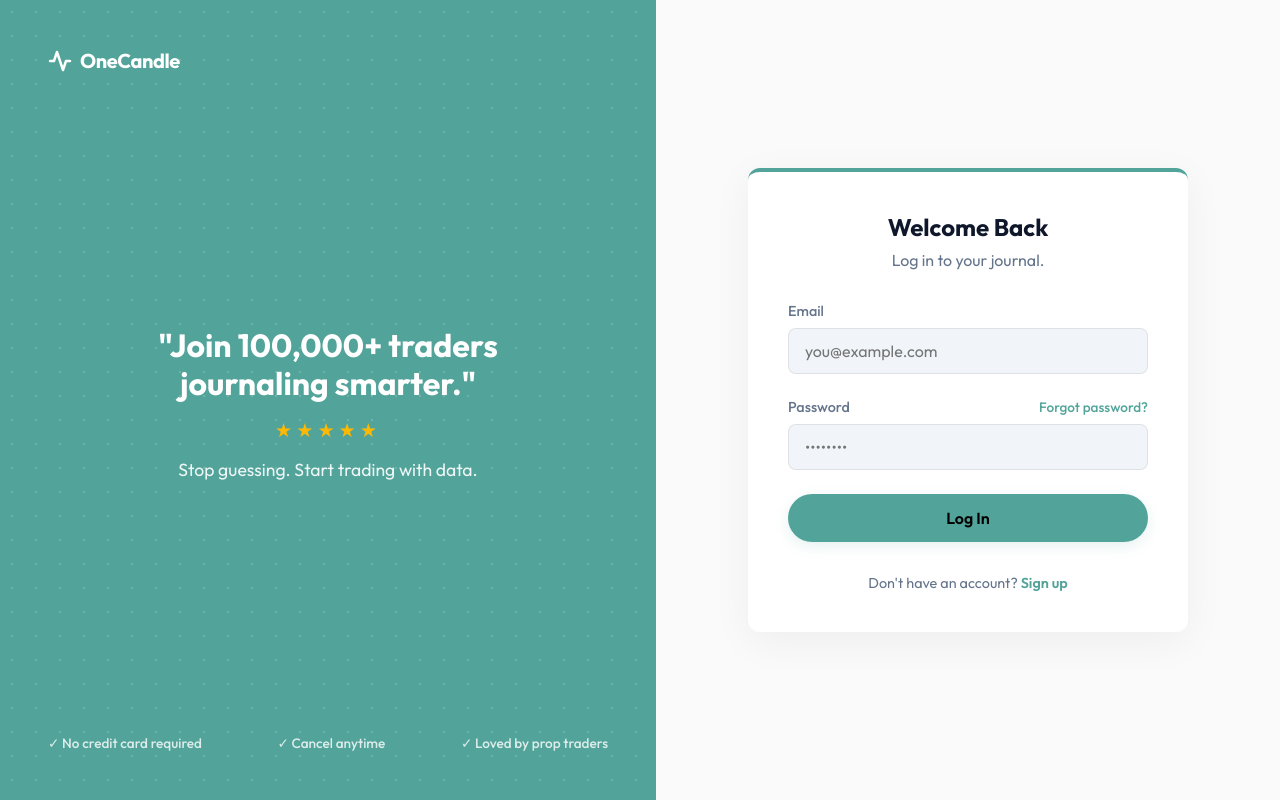
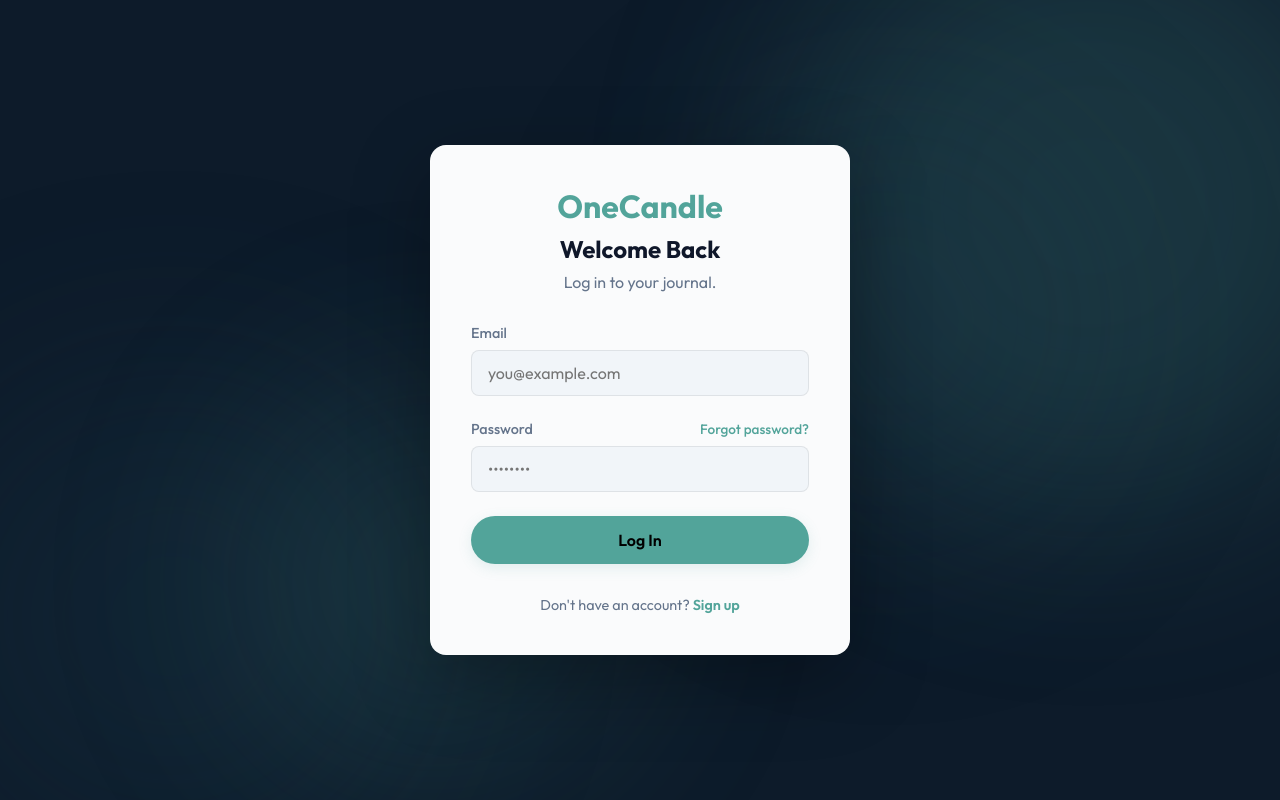
Before and after one commit to caleblim-code/one-candle, a Next.js app: page /login in a window 1280 px wide. Built offline with nearby package versions, Linux system fonts and the light colour scheme.

Commit message:
style: implement unified animated ambient backgrounds for landing and auth pages

```diff
--- a/src/app/(auth)/forgot-password/page.tsx
+++ b/src/app/(auth)/forgot-password/page.tsx
@@ -37,8 +37,8 @@
   return (
     <div className="auth-card animate-fade-in">
       <div style={{ textAlign: 'center', marginBottom: '2rem' }}>
-        <h1 className="mobile-only" style={{ color: 'var(--accent)', marginBottom: '0.5rem', fontSize: '2rem' }}>OneCandle</h1>
-        <h2 className="desktop-only" style={{ fontSize: '1.5rem', marginBottom: '0.5rem' }}>Reset Password</h2>
+        <h1 style={{ color: 'var(--accent)', marginBottom: '0.5rem', fontSize: '2rem' }}>OneCandle</h1>
+        <h2 style={{ fontSize: '1.5rem', marginBottom: '0.5rem' }}>Reset Password</h2>
         <p className="text-muted">Enter your email to reset your password.</p>
       </div>
 
--- a/src/app/(auth)/layout.tsx
+++ b/src/app/(auth)/layout.tsx
@@ -1,36 +1,16 @@
 "use client";
-
-import Link from 'next/link';
 
 export default function AuthLayout({ children }: { children: React.ReactNode }) {
   return (
-    <div className="auth-layout">
-      {/* Left Panel */}
-      <div className="auth-left">
-        <div className="auth-left-content">
-          <Link href="/" style={{ display: 'flex', alignItems: 'center', gap: '0.5rem', textDecoration: 'none', color: 'white' }}>
-            <svg width="24" height="24" viewBox="0 0 24 24" fill="none" stroke="currentColor" strokeWidth="2.5" strokeLinecap="round" strokeLinejoin="round"><polyline points="22 12 18 12 15 21 9 3 6 12 2 12"></polyline></svg>
-            <span style={{ fontSize: '1.25rem', fontWeight: 700, letterSpacing: '-0.02em' }}>OneCandle</span>
-          </Link>
-        </div>
+    <div className="auth-bg">
+      {/* Animated ambient orbs */}
+      <div className="auth-orb auth-orb-1"></div>
+      <div className="auth-orb auth-orb-2"></div>
+      <div className="auth-orb auth-orb-3"></div>
+      <div className="auth-orb auth-orb-4"></div>
 
-        <div className="auth-left-content" style={{ margin: 'auto 0', textAlign: 'center' }}>
-          <h2 style={{ fontSize: '2rem', fontWeight: 700, marginBottom: '1rem', lineHeight: 1.2 }}>
-            "Join 100,000+ traders<br/>journaling smarter."
-          </h2>
-          <div style={{ color: '#FFB800', letterSpacing: '4px', fontSize: '1.2rem', marginBottom: '1rem' }}>★★★★★</div>
-          <p style={{ opacity: 0.9, fontSize: '1.1rem' }}>Stop guessing. Start trading with data.</p>
-        </div>
-
-        <div className="auth-left-content" style={{ display: 'flex', justifyContent: 'space-between', opacity: 0.8, fontSize: '0.85rem', fontWeight: 500 }}>
-          <span>✓ No credit card required</span>
-          <span>✓ Cancel anytime</span>
-          <span>✓ Loved by prop traders</span>
-        </div>
-      </div>
-
-      {/* Right Panel */}
-      <div className="auth-right">
+      {/* Centered card container */}
+      <div className="auth-center">
         {children}
       </div>
     </div>
--- a/src/app/(auth)/login/page.tsx
+++ b/src/app/(auth)/login/page.tsx
@@ -40,9 +40,8 @@
   return (
     <div className="auth-card">
       <div style={{ textAlign: 'center', marginBottom: '2rem' }}>
-        {/* Logo is now in layout left panel on desktop, but let's keep a mobile logo here */}
-        <h1 className="mobile-only" style={{ color: 'var(--accent)', marginBottom: '0.5rem', fontSize: '2rem' }}>OneCandle</h1>
-        <h2 className="desktop-only" style={{ fontSize: '1.5rem', marginBottom: '0.5rem' }}>Welcome Back</h2>
+        <h1 style={{ color: 'var(--accent)', marginBottom: '0.5rem', fontSize: '2rem' }}>OneCandle</h1>
+        <h2 style={{ fontSize: '1.5rem', marginBottom: '0.5rem' }}>Welcome Back</h2>
         <p className="text-muted">Log in to your journal.</p>
       </div>
 
--- a/src/app/(auth)/reset-password/page.tsx
+++ b/src/app/(auth)/reset-password/page.tsx
@@ -121,8 +121,8 @@
   return (
     <div className="auth-card animate-fade-in">
       <div style={{ textAlign: 'center', marginBottom: '2rem' }}>
-        <h1 className="mobile-only" style={{ color: 'var(--accent)', marginBottom: '0.5rem', fontSize: '2rem' }}>OneCandle</h1>
-        <h2 className="desktop-only" style={{ fontSize: '1.5rem', marginBottom: '0.5rem' }}>Set New Password</h2>
+        <h1 style={{ color: 'var(--accent)', marginBottom: '0.5rem', fontSize: '2rem' }}>OneCandle</h1>
+        <h2 style={{ fontSize: '1.5rem', marginBottom: '0.5rem' }}>Set New Password</h2>
         <p className="text-muted">Create a new password</p>
       </div>
       <Suspense fallback={<div style={{ textAlign: 'center' }}>Loading...</div>}>
--- a/src/app/(auth)/signup/page.tsx
+++ b/src/app/(auth)/signup/page.tsx
@@ -51,8 +51,8 @@
   return (
     <div className="auth-card">
       <div style={{ textAlign: 'center', marginBottom: '2rem' }}>
-        <h1 className="mobile-only" style={{ color: 'var(--accent)', marginBottom: '0.5rem', fontSize: '2rem' }}>OneCandle</h1>
-        <h2 className="desktop-only" style={{ fontSize: '1.5rem', marginBottom: '0.5rem' }}>Create Account</h2>
+        <h1 style={{ color: 'var(--accent)', marginBottom: '0.5rem', fontSize: '2rem' }}>OneCandle</h1>
+        <h2 style={{ fontSize: '1.5rem', marginBottom: '0.5rem' }}>Create Account</h2>
         <p className="text-muted">Start your trading journal journey.</p>
       </div>
 
--- a/src/app/globals.css
+++ b/src/app/globals.css
@@ -352,58 +352,120 @@
   font-weight: bold;
 }
 
-/* Auth Layout */
-.auth-layout {
-  display: flex;
+/* Auth Layout — Animated Dark Background */
+.auth-bg {
+  position: relative;
   min-height: 100vh;
-}
-.auth-left {
-  flex: 1;
-  background-color: var(--accent);
-  color: white;
-  display: flex;
-  flex-direction: column;
-  justify-content: space-between;
-  padding: 3rem;
-  position: relative;
+  background-color: #0D1B2A;
   overflow: hidden;
 }
-.auth-left::after {
-  content: "";
-  position: absolute;
-  top: 0; left: 0; right: 0; bottom: 0;
-  background-image: radial-gradient(rgba(255,255,255,0.2) 1px, transparent 0);
-  background-size: 24px 24px;
-  opacity: 0.8;
-  pointer-events: none;
-}
-.auth-left-content {
+.auth-center {
   position: relative;
-  z-index: 1;
-}
-.auth-right {
-  flex: 1;
-  background-color: #FAFAFA;
+  z-index: 2;
   display: flex;
   align-items: center;
   justify-content: center;
+  min-height: 100vh;
   padding: 2rem;
 }
+
+/* Animated orbs */
+.auth-orb {
+  position: absolute;
+  border-radius: 50%;
+  filter: blur(100px);
+  will-change: transform;
+  pointer-events: none;
+  z-index: 1;
+}
+.auth-orb-1 {
+  width: 600px;
+  height: 600px;
+  background: #52A49A;
+  opacity: 0.20;
+  top: -15%;
+  right: -10%;
+  animation: authOrb1 55s ease-in-out infinite;
+}
+.auth-orb-2 {
+  width: 500px;
+  height: 500px;
+  background: #1B3A4B;
+  opacity: 0.25;
+  bottom: -10%;
+  left: -8%;
+  animation: authOrb2 65s ease-in-out infinite;
+}
+.auth-orb-3 {
+  width: 400px;
+  height: 400px;
+  background: #52A49A;
+  opacity: 0.15;
+  top: 50%;
+  left: 20%;
+  animation: authOrb3 45s ease-in-out infinite;
+}
+.auth-orb-4 {
+  width: 450px;
+  height: 450px;
+  background: #1B3A4B;
+  opacity: 0.18;
+  top: 10%;
+  left: 50%;
+  animation: authOrb4 70s ease-in-out infinite;
+}
+
+@keyframes authOrb1 {
+  0%, 100% { transform: translate(0, 0) scale(1); }
+  25% { transform: translate(-60px, 80px) scale(1.12); }
+  50% { transform: translate(-30px, 150px) scale(0.95); }
+  75% { transform: translate(50px, 60px) scale(1.06); }
+}
+@keyframes authOrb2 {
+  0%, 100% { transform: translate(0, 0) scale(1); }
+  25% { transform: translate(100px, -60px) scale(1.08); }
+  50% { transform: translate(60px, -120px) scale(0.92); }
+  75% { transform: translate(-30px, -50px) scale(1.04); }
+}
+@keyframes authOrb3 {
+  0%, 100% { transform: translate(0, 0) scale(1); }
+  33% { transform: translate(-80px, -70px) scale(1.15); }
+  66% { transform: translate(60px, 50px) scale(0.88); }
+}
+@keyframes authOrb4 {
+  0%, 100% { transform: translate(0, 0) scale(1); }
+  20% { transform: translate(70px, 50px) scale(1.06); }
+  50% { transform: translate(-60px, 90px) scale(0.94); }
+  80% { transform: translate(40px, -30px) scale(1.1); }
+}
+
+@media (prefers-reduced-motion: reduce) {
+  .auth-orb { animation: none !important; }
+}
+
+/* Auth card */
 .auth-card {
   width: 100%;
-  max-width: 440px;
-  background: white;
+  max-width: 420px;
+  background: #FAFBFC;
   padding: 2.5rem;
-  border-radius: 12px;
-  box-shadow: 0 10px 40px rgba(0,0,0,0.05);
-  border-top: 4px solid var(--accent);
+  border-radius: 16px;
+  box-shadow: 0 24px 80px rgba(0,0,0,0.3);
+  border: 1px solid rgba(255,255,255,0.12);
+  position: relative;
+  z-index: 2;
 }
+
 @media (max-width: 768px) {
-  .auth-left { display: none; }
-  .auth-layout { flex-direction: column; }
-  .auth-right { background-color: white; padding: 1rem; }
-  .auth-card { box-shadow: none; border-top: none; padding: 1.5rem 1rem; }
+  .auth-card {
+    max-width: 100%;
+    border-radius: 12px;
+    padding: 2rem 1.5rem;
+    margin: 0 0.5rem;
+  }
 }
+
+/* Auth form input focus */
 .form-input:focus {
   border-color: var(--accent) !important;
   box-shadow: 0 0 0 3px rgba(82,164,154,0.15);
```
Also changed, not shown: src/app/landing.module.css (+107 -49 lines), src/app/page.tsx (+17 -2 lines).
